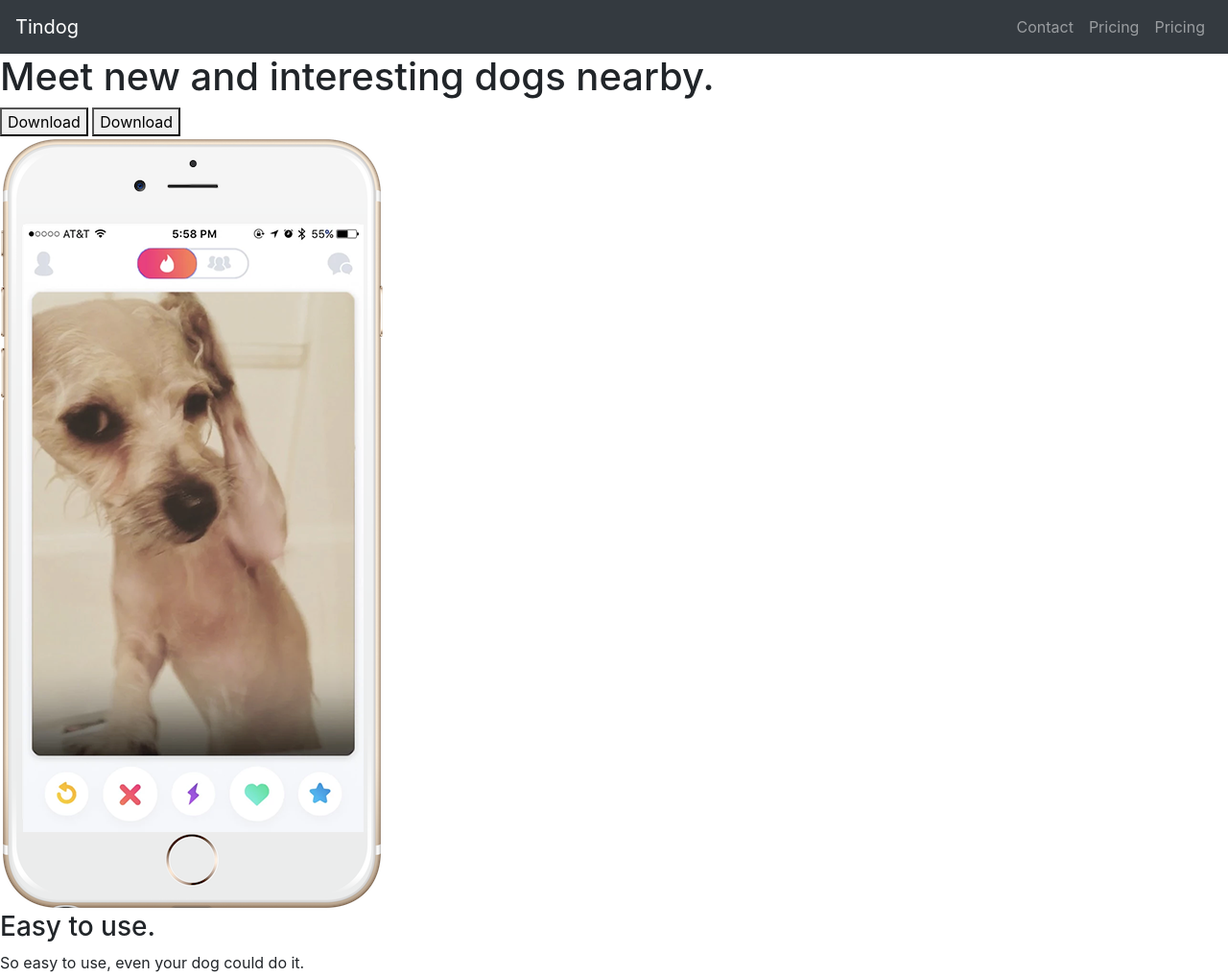
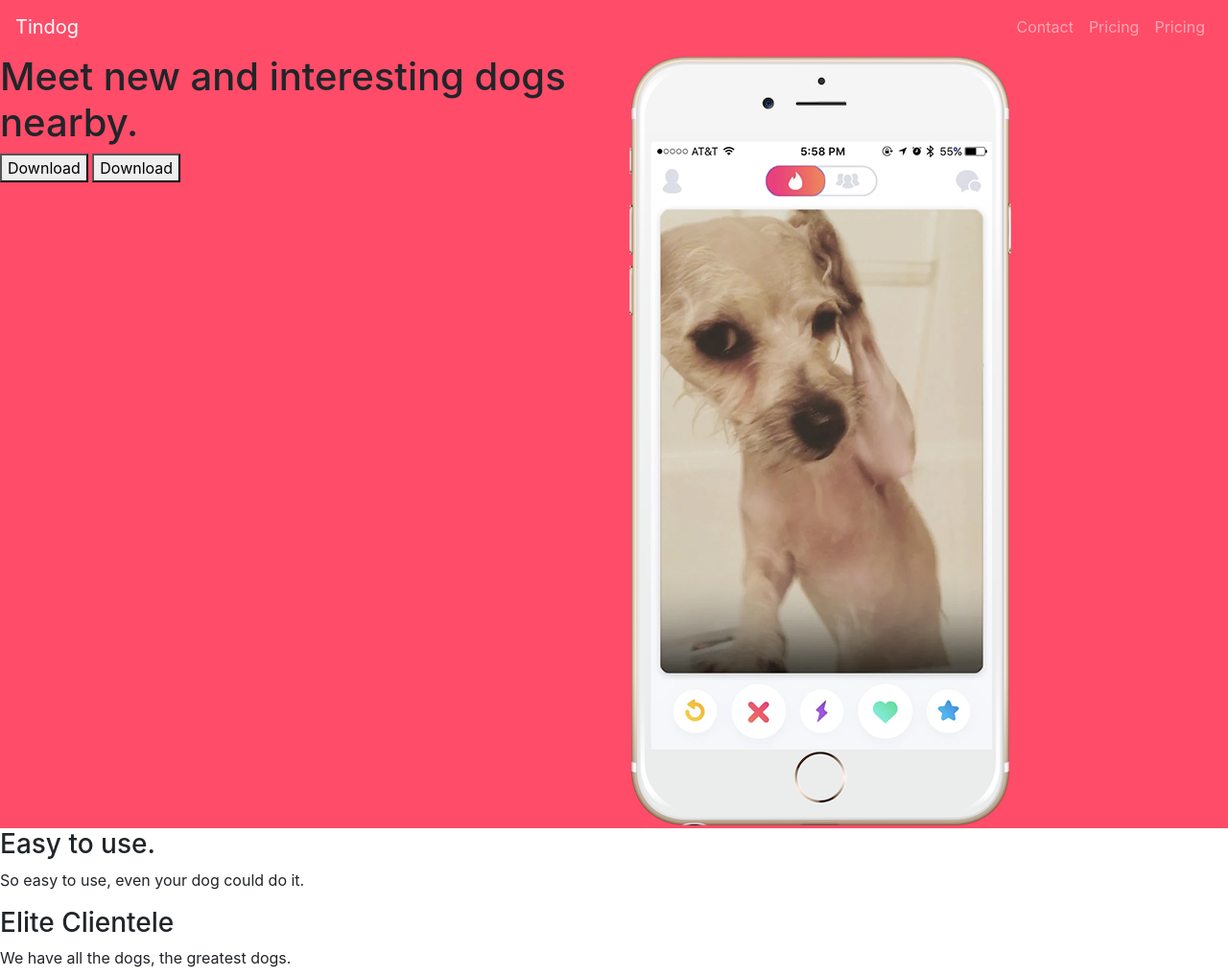
Before and after one commit to Sidakveer/Bootstrap, a plain HTML site: page TinDog Start Here/index.html in a window 1280 px wide. Shown: the top 1018 px of the page at 96% size. Drawn offline with nearby package versions, Linux system fonts and the light colour scheme.

Commit message:
make changes to website

```diff
--- a/TinDog Start Here/css/styles.css
+++ b/TinDog Start Here/css/styles.css
@@ -0,0 +1,10 @@
+#title {
+    background-color: #ff4c68;
+}
+
+h1 {
+    font-family: 'Montserrat-black', sans-serif;
+    font-size: 3rem;
+    line-height: 1.5;
+    font-weight: 900;
+    }
--- a/TinDog Start Here/index.html
+++ b/TinDog Start Here/index.html
@@ -4,6 +4,11 @@
 <head>
   <meta charset="utf-8">
   <title>TinDog</title>
+
+  <link rel="preconnect" href="https://fonts.googleapis.com">
+  <link rel="preconnect" href="https://fonts.gstatic.com" crossorigin>
+  <link href="https://fonts.googleapis.com/css2?family=Montserrat:wght@100;400;900&family=Ubuntu:wght@300;400;700&display=swap" rel="stylesheet">
+  <link href="https://cdn.jsdelivr.net/npm/bootstrap@5.0.0-beta2/dist/css/bootstrap.min.css" rel="stylesheet" integrity="sha384-BmbxuPwQa2lc/FVzBcNJ7UAyJxM6wuqIj61tLrc4wSX0szH/Ev+nYRRuWlolflfl" crossorigin="anonymous">
   <link rel="stylesheet" href="css/styles.css">
   <link rel="stylesheet" href="https://cdn.jsdelivr.net/npm/bootstrap@4.0.0/dist/css/bootstrap.min.css" integrity="sha384-Gn5384xqQ1aoWXA+058RXPxPg6fy4IWvTNh0E263XmFcJlSAwiGgFAW/dAiS6JXm" crossorigin="anonymous">
   <script src="https://code.jquery.com/jquery-3.2.1.slim.min.js" integrity="sha384-KJ3o2DKtIkvYIK3UENzmM7KCkRr/rE9/Qpg6aAZGJwFDMVNA/GpGFF93hXpG5KkN" crossorigin="anonymous"></script>
@@ -16,7 +21,7 @@
   <section id="title">
 
     <!-- Nav Bar -->
-    <nav class="navbar navbar-expand-lg navbar-dark bg-dark">
+    <nav class="navbar navbar-expand-lg navbar-dark">
       <a class="navbar-brand" href="#">Tindog</a>
 
       <button class="navbar-toggler" type="button" data-toggle="collapse" data-target="#navbarSupportedContent" aria-controls="navbarSupportedContent" aria-expanded="false" aria-label="Toggle navigation">
@@ -43,16 +48,16 @@
 
 
     <!-- Title -->
-
-    <div>
+  <div class="row">
+    <div class="col-lg-6">
       <h1>Meet new and interesting dogs nearby.</h1>
       <button type="button">Download</button>
       <button type="button">Download</button>
     </div>
-    <div>
+    <div class="col-lg-6">
       <img src="images/iphone6.png" alt="iphone-mockup">
     </div>
-
+  </div>
   </section>
 
 
```
